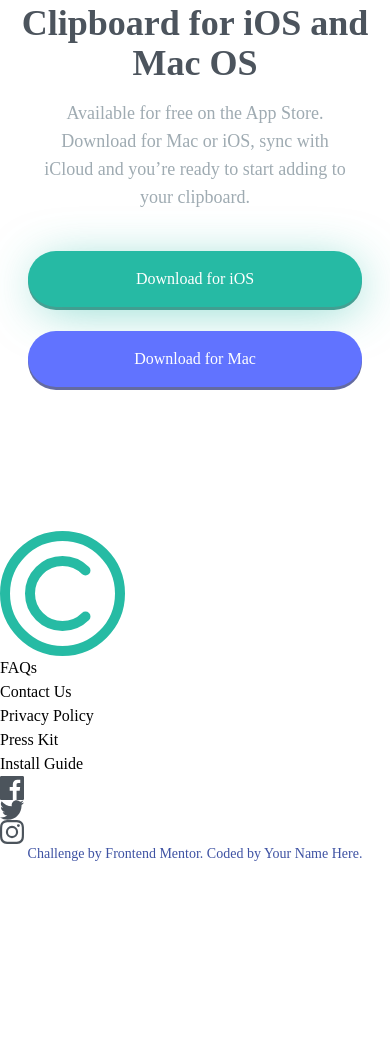
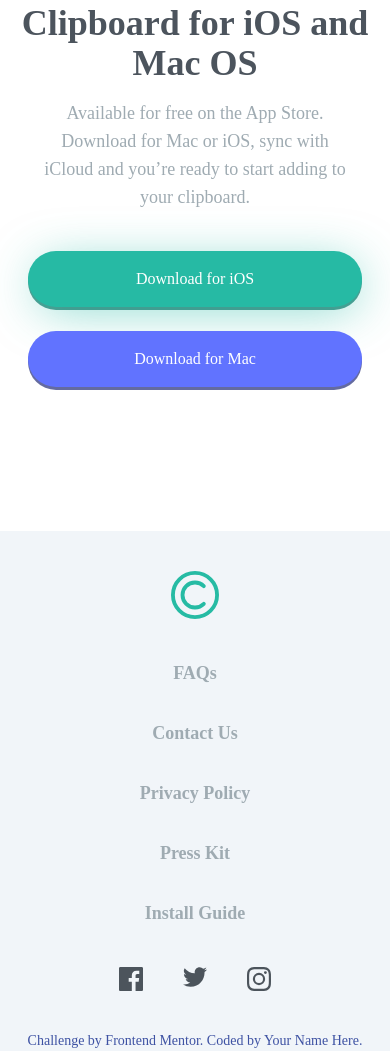
Before and after one commit to RonenTGreat/clipboard-landing-page, a website: page index.html in a window 390 px wide. Shown: the part 4130-5181 px from the top of the page. Before the commit the page ends 4994 px from the top, so only its background shows below. Drawn offline with Linux system fonts and the light colour scheme; a web font is replaced by a local one.

Commit message:
done with mobile

```diff
--- a/index.html
+++ b/index.html
@@ -174,17 +174,20 @@
           </p>
         </div>
         <div class="mx-auto grid grid-cols-1 pb-36">
-          <button class="bg-strongcyan mb-6 btn shadow-cyanshadow">Download for iOS</button>
-          <button class="bg-lightblue btn shadow-blueshadow">Download for Mac</button>
+          <button class="bg-strongcyan mb-6 btn shadow-cyanshadow">
+            Download for iOS
+          </button>
+          <button class="bg-lightblue btn shadow-blueshadow">
+            Download for Mac
+          </button>
         </div>
       </section>
       <!-- Sixth Section End -->
 
+      <footer class="bg-slate-100 grid place-items-center grid-cols-1">
+        <img class="w-12 py-10" src="./images/logo.svg" alt="logo" />
 
-      <footer>
-        <img src="./images/logo.svg" alt="" />
-
-        <div>
+        <div class="paragraph text-darkgrayishblue font-semibold grid gap-8">
           <p>FAQs</p>
           <p>Contact Us</p>
           <p>Privacy Policy</p>
@@ -192,7 +195,7 @@
           <p>Install Guide</p>
         </div>
 
-        <div>
+        <div class="grid grid-cols-3 gap-10 pb-10">
           <img src="./images/icon-facebook.svg" alt="" />
           <img src="./images/icon-twitter.svg" alt="" />
           <img src="./images/icon-instagram.svg" alt="" />
```
Also changed, not shown: css/output.css.
